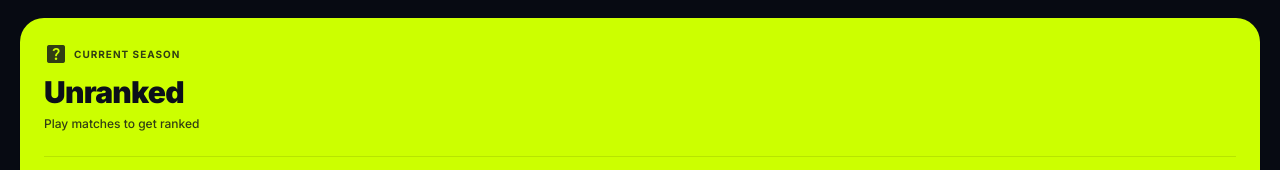
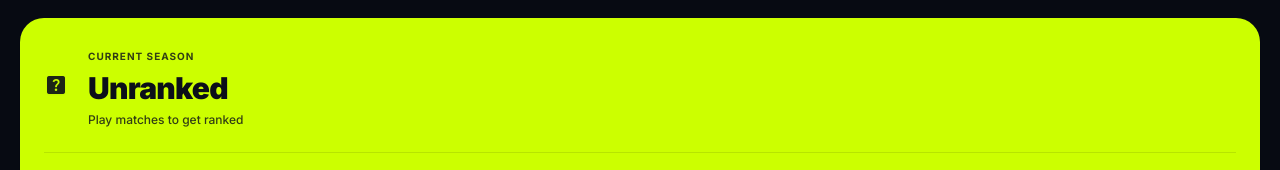
Before and after one commit to jimmykaunglfc-hub/arcade-hub-app, a Next.js app: page / in a window 1280 px wide. Shown: the part 182-352 px from the top of the page. Built offline with nearby package versions, Linux system fonts and the light colour scheme; no server answers.

Commit message:
Rank Badge Placement

```diff
--- a/components/HomeTab.tsx
+++ b/components/HomeTab.tsx
@@ -57,15 +57,14 @@ export default function HomeTab({
     setShowDailyReward(false);
   };
 
-  // 👇 NEW: Helper function to map rank tiers to specific Material Icons
   const getRankIcon = (tier: string) => {
     if (!tier || tier === "Unranked") return "help_center";
-    if (tier.includes("Bronze")) return "shield";                  // A basic shield
-    if (tier.includes("Silver")) return "workspace_premium";       // A premium ribbon
-    if (tier.includes("Gold")) return "emoji_events";              // A classic trophy
-    if (tier.includes("Platinum")) return "stars";                 // A glowing starburst
-    if (tier.includes("Diamond")) return "diamond";                // A literal diamond
-    if (tier.includes("Master")) return "local_fire_department";   // Blazing fire for top tier
+    if (tier.includes("Bronze")) return "shield";
+    if (tier.includes("Silver")) return "workspace_premium";
+    if (tier.includes("Gold")) return "emoji_events";
+    if (tier.includes("Platinum")) return "stars";
+    if (tier.includes("Diamond")) return "diamond";
+    if (tier.includes("Master")) return "local_fire_department";
     return "emoji_events";
   };
 
@@ -101,11 +100,22 @@ export default function HomeTab({
         className="w-full bg-primary text-on-primary rounded-[24px] p-6 shadow-sm transition-all duration-300"
         style={{ backgroundColor: 'var(--primary)', color: 'var(--on-primary)' }}
       >
-        <div className="flex items-center gap-1.5 mb-2 opacity-80">
-          {/* 👇 UPDATED: Uses the dynamic icon helper and applies a solid fill */}
-          <span className="material-symbols-outlined text-sm" style={{ fontVariationSettings: "'FILL' 1" }}>
+        {/* 👇 UPDATED: Side-by-side flex layout for Badge (Left) and Text (Right) */}
+        <div className="flex items-center gap-5">
+
+          {/* LEFT: Large Rank Badge */}
+          <div className="flex items-center justify-center shrink-0">
+            <span
+              className="material-symbols-outlined text-[64px] drop-shadow-sm opacity-90"
+              style={{ fontVariationSettings: "'FILL' 1" }}
+            >
               {currentRankIcon}
             </span>
+          </div>
+
+          {/* RIGHT: Rank Details */}
+          <div className="flex flex-col">
+            <div className="opacity-80 mb-1">
               <span className="font-caps text-[10px] font-bold uppercase tracking-widest">
                 Current Season
               </span>
@@ -114,9 +124,12 @@ export default function HomeTab({
             <h1 className="font-headline text-3xl font-black leading-tight tracking-tight">
               {currentTier}
             </h1>
+
             <p className="font-body text-xs font-medium text-on-primary opacity-80 mt-1">
               {rankData?.percentile ? `Top ${rankData.percentile}% of players globally` : "Play matches to get ranked"}
             </p>
+          </div>
+        </div>
 
         {/* Stats Row */}
         <div className="flex justify-between items-center mt-6 pt-4 border-t border-black/10">
```
Lines whose indentation alone changed are shown as unchanged.
